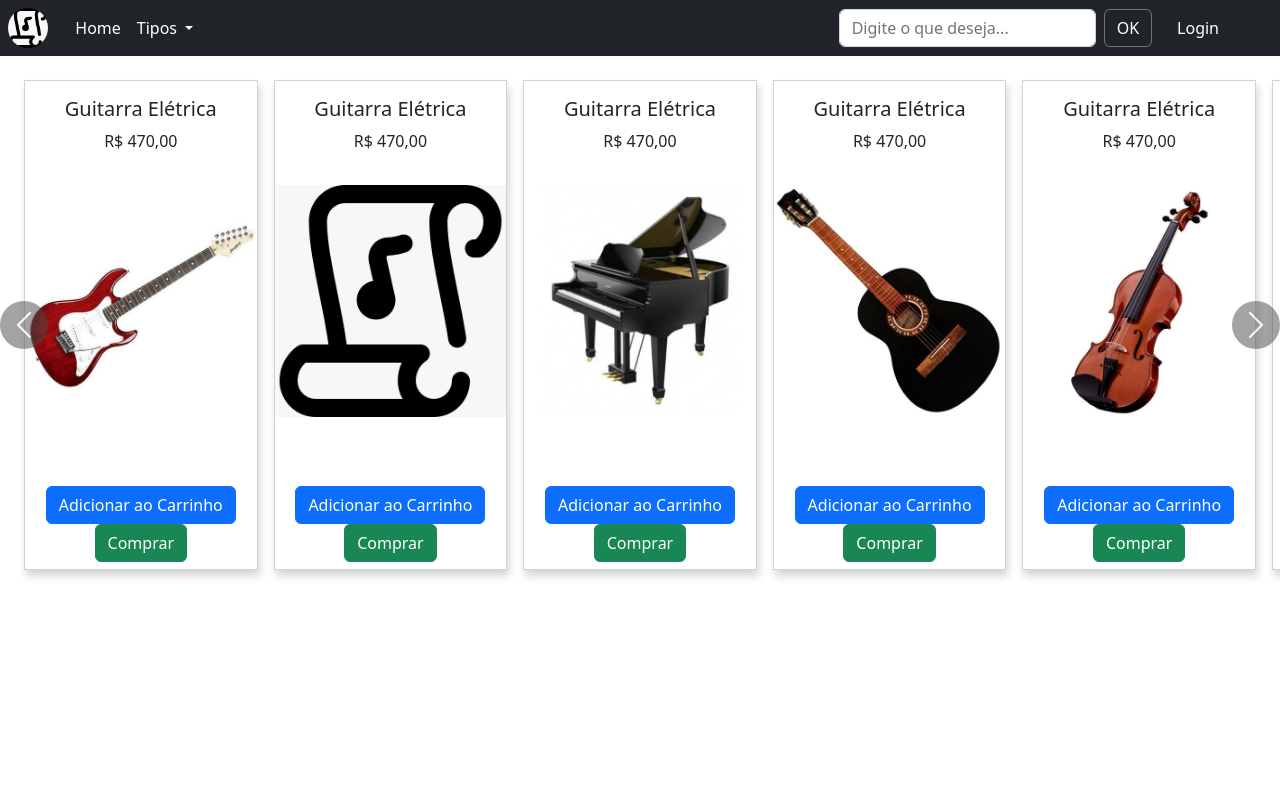
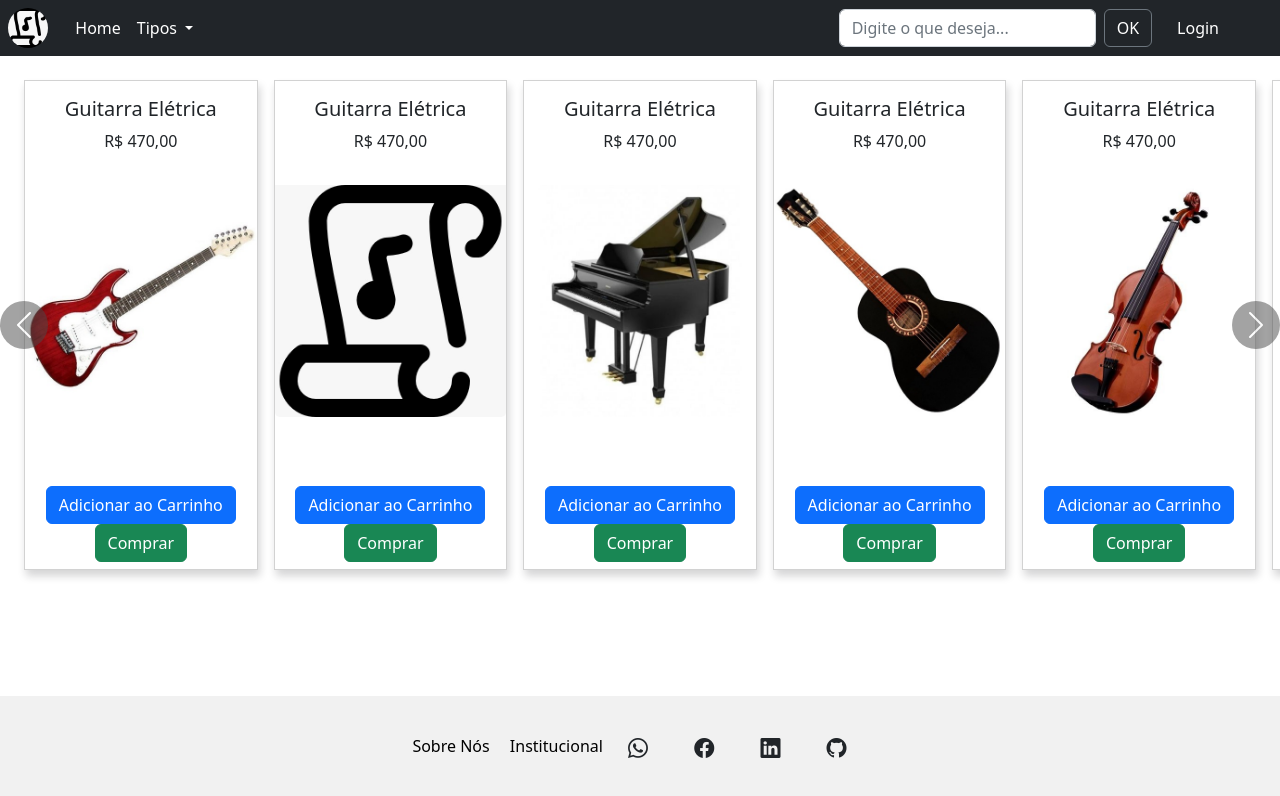
Before and after one commit to esawada/T2-front-end, a plain HTML site: page index.html in a window 1280 px wide. Drawn offline with nearby package versions, Linux system fonts and the light colour scheme.

Commit message:
footer
footer pronto so falta responsidade em tudo

```diff
--- a/index.html
+++ b/index.html
@@ -5,6 +5,8 @@
     <meta name="viewport" content="width=device-width, initial-scale=1.0">
     <link href="https://cdn.jsdelivr.net/npm/bootstrap@5.2.3/dist/css/bootstrap.min.css"
     rel="stylesheet" integrity="sha384-rbsA2VBKQhggwzxH7pPCaAqO46MgnOM80zW1RWuH61DGLwZJEdK2Kadq2F9CUG65" crossorigin="anonymous">
+    <link rel="stylesheet" href="https://cdn.jsdelivr.net/npm/bootstrap-icons@1.5.0/font/bootstrap-icons.css" />
+    <link rel="stylesheet" type="text/css" href="https://cdnjs.cloudflare.com/ajax/libs/font-awesome/5.14.0/css/all.min.css">
     <link rel="stylesheet" href="styles.css">
     <title>T2 Front end</title>
 </head>
@@ -198,7 +200,35 @@
       </button>
     </div>
 
-    <footer></footer>
+    <footer class="text-center text-white col-12" style="background-color: #f1f1f1;">
+      <!-- Grid container -->
+      <div class="container pt-4">
+        <!-- Section: Social media -->
+        <section class="mb-4">
+          <a class="text-decoration-none me-3" href="#">Sobre Nós</a>
+          <a class="text-decoration-none" href="#">Institucional</a>
+          <!-- Whatsapp -->
+          <a class="btn btn-link btn-floating btn-lg text-dark m-1" href="#!" role="button" data-mdb-ripple-color="dark">
+            <i class="bi bi-whatsapp"></i>
+          </a>
+          <!-- Facebook -->
+          <a class="btn btn-link btn-floating btn-lg text-dark m-1" href="#!" role="button" data-mdb-ripple-color="dark">
+            <i class="bi bi-facebook"></i>
+          </a>
+
+          <!-- Linkedin -->
+          <a class="btn btn-link btn-floating btn-lg text-dark m-1" href="#!" role="button" data-mdb-ripple-color="dark">
+            <i class="bi bi-linkedin"></i>
+          </a>
+          <!-- Github -->
+          <a class="btn btn-link btn-floating btn-lg text-dark m-1" href="#!" role="button" data-mdb-ripple-color="dark">
+            <i class="bi bi-github"></i>
+          </a>
+        </section>
+        <!-- Section: Social media -->
+      </div>
+      <!-- Grid container -->
+    </footer>
     <script src="https://code.jquery.com/jquery-3.6.1.min.js" integrity="sha256-o88AwQnZB+VDvE9tvIXrMQaPlFFSUTR+nldQm1LuPXQ=" crossorigin="anonymous"></script>
     <script src="https://cdn.jsdelivr.net/npm/bootstrap@5.2.3/dist/js/bootstrap.bundle.min.js"></script>
     <script src="script.js"></script>
--- a/styles.css
+++ b/styles.css
@@ -43,3 +43,13 @@ img{
 .carousel-control-prev:hover, .carousel-control-next :hover{
     opacity: .8;
 }
+
+a{
+    color: black;
+}
+
+footer{
+    position: fixed;
+    bottom:0;
+    justify-content: center;
+}
```
